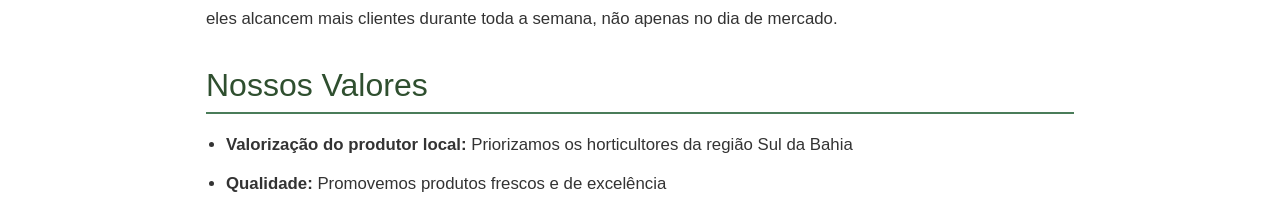
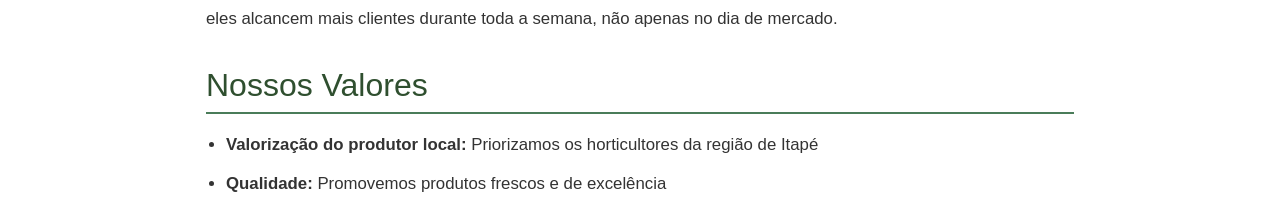
Before and after one commit to kaick723/associa_horticultores, a React (Vite) app in the folder market place/frontend/: page /about in a window 1280 px wide. Shown: the part 1540-1753 px from the top of the page. Built offline with nearby package versions, Linux system fonts and the light colour scheme.

Commit message:
Update About.jsx

```diff
--- a/market place/frontend/src/pages/About.jsx
+++ b/market place/frontend/src/pages/About.jsx
@@ -102,7 +102,7 @@ export default function About() {
             Nossos Valores
           </h2>
           <ul style={{ paddingLeft: 20 }}>
-            <li style={{ marginBottom: 8 }}><strong>Valorização do produtor local:</strong> Priorizamos os horticultores da região Sul da Bahia</li>
+            <li style={{ marginBottom: 8 }}><strong>Valorização do produtor local:</strong> Priorizamos os horticultores da região de Itapé</li>
             <li style={{ marginBottom: 8 }}><strong>Qualidade:</strong> Promovemos produtos frescos e de excelência</li>
             <li style={{ marginBottom: 8 }}><strong>Sustentabilidade:</strong> Apoiamos a agricultura familiar e sustentável</li>
             <li style={{ marginBottom: 8 }}><strong>Transparência:</strong> Garantimos relações comerciais justas e seguras</li>
```
